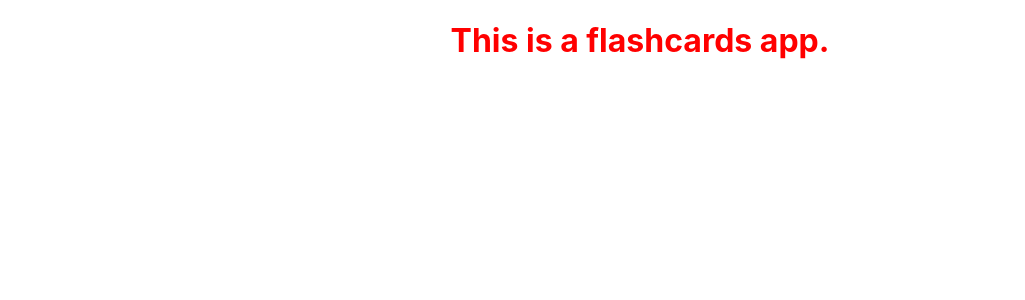
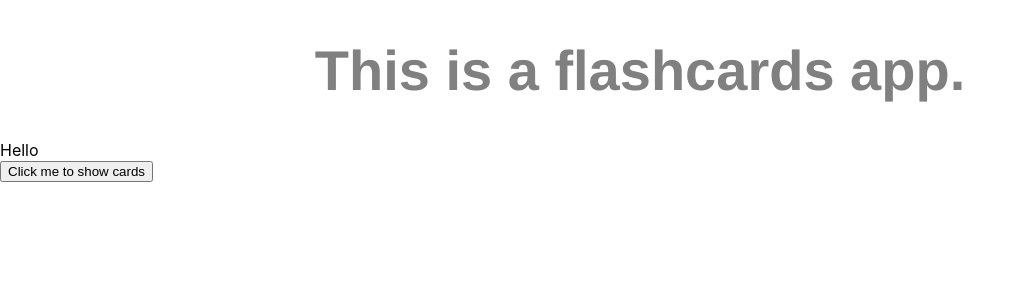
Before and after one commit to vokamura/flashcard-festival, a React (Create React App) app: page / in a window 1280 px wide. Shown: the top 300 px of the page, without its empty margins (0-1025 px from the left). Built offline with nearby package versions, Linux system fonts and the light colour scheme.

Commit message:
Add card layout container and card click toggle

```diff
--- a/src/App.js
+++ b/src/App.js
@@ -1,15 +1,15 @@
-import logo from './logo.svg';
 import './App.css';
 import './App.scss';
+import CardLayout from './CardLayout.js';
 
 function App() {
   return (
     <div className="App">
       <header className="App-header">
-        {/* <img src={logo} className="App-logo" alt="logo" /> */}
         <h1>
           This is a flashcards app.
         </h1>
+        <CardLayout />
 
       </header>
     </div>
--- a/src/App.scss
+++ b/src/App.scss
@@ -1,6 +1,34 @@
-$myColor: red;
+$font-color: grey;
+$font-stack: Helvetica, sans-serif;
+$card-border: 1px solid black;
+$hide-element: none;
+$show-element: block;
+
+.showElement {
+    display: $show-element;
+}
+
+.hideElement {
+    display: $hide-element;
+}
 
 h1 {
-    color: $myColor;
+    color: $font-color;
+    font-family: $font-stack;
     text-align: center;
+    font-size: 56px;
 }
+
+.cardContainer {
+    display: flex;
+    border: $card-border;
+    width: 70vw;
+    justify-content: center;
+}
+
+.card {
+    border: $card-border;
+    height: 100px;
+    width: 50px;
+    display: inline-block;
+}
--- /dev/null
+++ b/src/CardBuild.js
@@ -0,0 +1,13 @@
+import React from 'react';
+
+const CardBuild = (props) => {
+    const listCards = props.cardCount.map((cardNum) =>
+        <div className="card">{cardNum}</div>
+    );
+
+    return(
+        <div className="cardContainer" className={props.isClicked ? "showElement" : "hideElement"}>{listCards}</div>
+    );
+}
+
+export default CardBuild;
--- /dev/null
+++ b/src/CardLayout.js
@@ -0,0 +1,33 @@
+import React, { Component } from 'react';
+import CardBuild from './CardBuild.js';
+
+class CardLayout extends Component {
+  constructor(props){
+      super(props);
+      this.state = {
+          cardCount: [1, 2, 3, 4, 5, 6],
+          isClicked: false
+      }
+      this.showCards = this.showCards.bind(this);
+  }
+
+  showCards(e){
+      console.log(e);
+      this.setState({ isClicked: true });
+
+  }
+
+    render(){
+        let { cardCount, isClicked } = this.state;
+
+        return(
+            <div>
+                <div>Hello</div>
+                <button onClick={this.showCards}>Click me to show cards</button>
+                <CardBuild cardCount={cardCount} isClicked={isClicked}/>
+            </div>
+        );
+    }
+}
+
+export default CardLayout;
```
